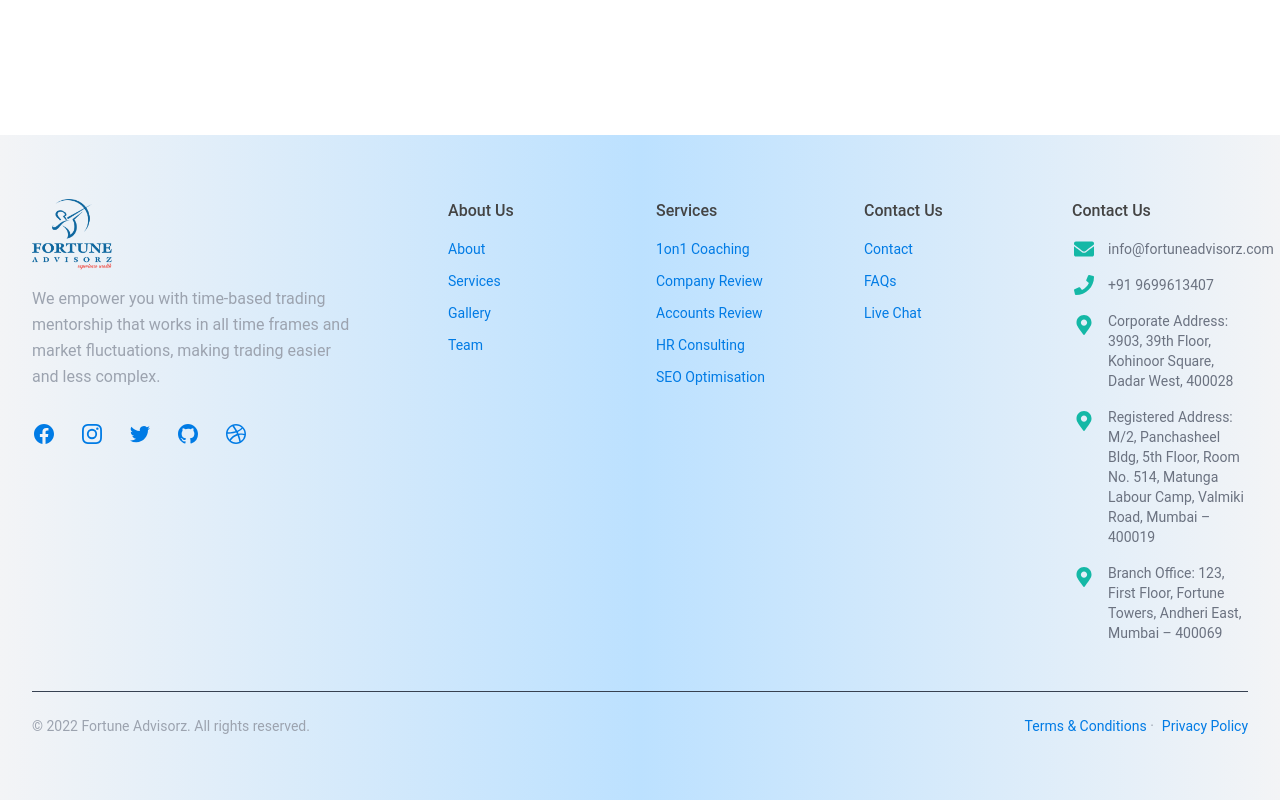
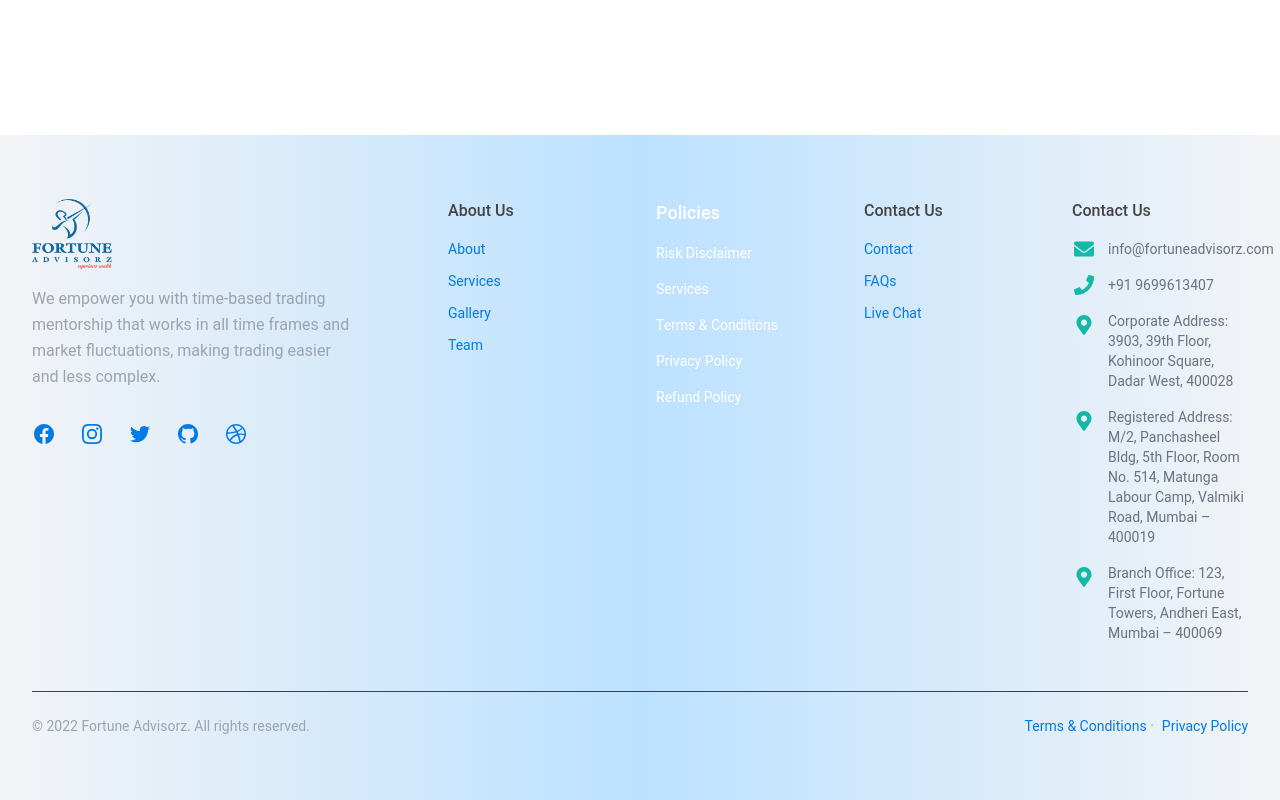
Before and after one commit to Sarvesh-24/FortuneWeb, a React (Create React App) app: page /mutualfunds in a window 1280 px wide. Shown: the part 2457-3257 px from the top of the page. Built offline with nearby package versions, Linux system fonts and the light colour scheme.

Commit message:
footer changed

```diff
--- a/src/components/Footer.js
+++ b/src/components/Footer.js
@@ -196,15 +196,15 @@ const Footer = () => {
 
   {/* Services Section */}
   <div>
-    <p className="font-medium">Services</p>
-    <nav className="flex flex-col mt-4 space-y-3 text-sm text-gray-500">
-      <a className="hover:opacity-75" href="/">1on1 Coaching</a>
-      <a className="hover:opacity-75" href="/">Company Review</a>
-      <a className="hover:opacity-75" href="/">Accounts Review</a>
-      <a className="hover:opacity-75" href="/">HR Consulting</a>
-      <a className="hover:opacity-75" href="/">SEO Optimisation</a>
-    </nav>
-  </div>
+  <p className="text-lg font-medium text-white">Policies</p>
+  <ul className="mt-4 space-y-4 text-sm text-gray-400">
+    <li><a href="/riskdisclaimer" className="text-white hover:text-blue-600">Risk Disclaimer</a></li>
+    <li><a href="/serviceprovide" className="text-white hover:text-blue-600">Services</a></li>
+    <li><a href="/termsandconditions" className="text-white hover:text-blue-600">Terms & Conditions</a></li>
+    <li><a href="/policies" className="text-white hover:text-blue-600">Privacy Policy</a></li>
+    <li><a href="/refundpolicy" className="text-white hover:text-blue-600">Refund Policy</a></li>
+  </ul>
+</div>
 
   {/* Contact Us Section */}
   <div>
```
